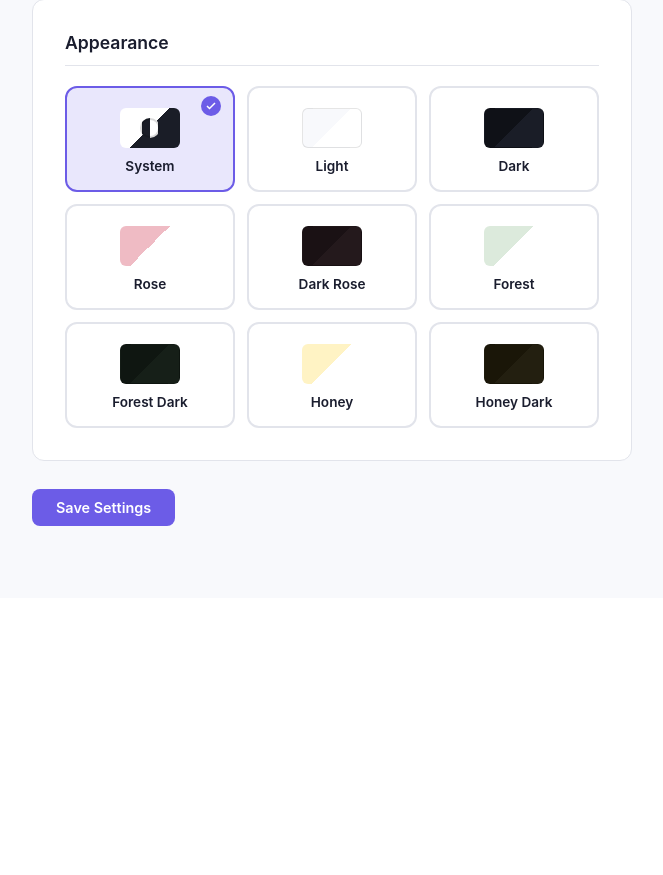
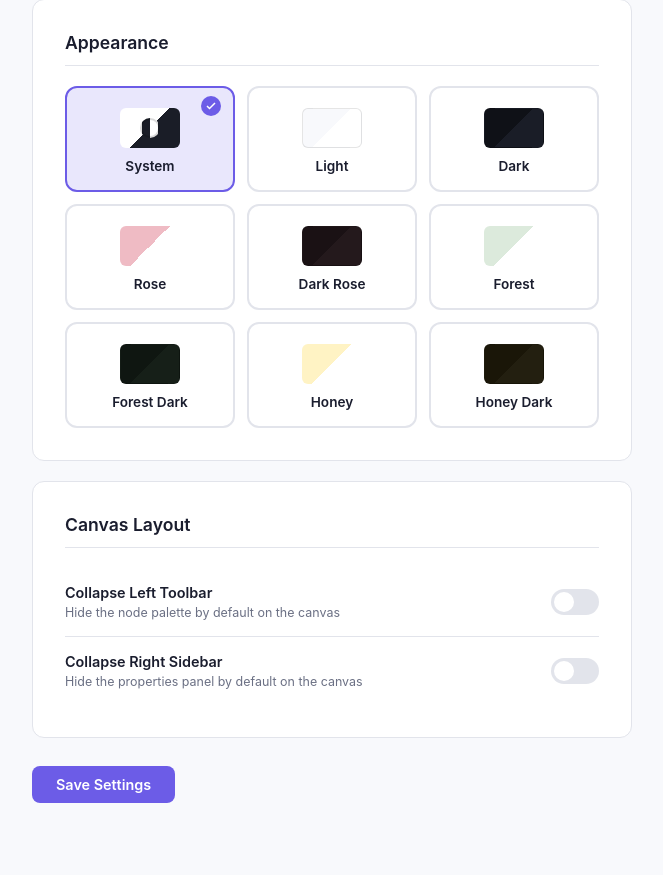
Before and after one commit to MohammadKeifari/SketchNet, a Django app: page /settings/ in a window 1280 px wide. Shown: the part 215-1090 px from the top of the page, without its empty margins (308-971 px from the left). Before the commit the page ends 741 px from the top, so only its background shows below. Run offline with Django 5.2, Linux system fonts and the light colour scheme; the visitor is signed in with stand-in values (Sample User, id 1).

Commit message:
adding new options to setting (collapsing sidebars)

```diff
--- a/setting/static/setting/css/settings.css
+++ b/setting/static/setting/css/settings.css
@@ -202,3 +202,79 @@
         grid-template-columns: repeat(2, 1fr);
     }
 }
+
+/* ===== TOGGLE SWITCH ===== */
+.setting-row {
+    display: flex;
+    align-items: center;
+    justify-content: space-between;
+    padding: 16px 0;
+    border-bottom: 1px solid var(--border);
+}
+
+.setting-row:last-child {
+    border-bottom: none;
+}
+
+.setting-info {
+    display: flex;
+    flex-direction: column;
+    gap: 4px;
+}
+
+.setting-label {
+    font-size: 0.9rem;
+    font-weight: 600;
+    color: var(--text-primary);
+}
+
+.setting-desc {
+    font-size: 0.78rem;
+    color: var(--text-secondary);
+}
+
+.toggle-switch {
+    position: relative;
+    display: inline-block;
+    width: 48px;
+    height: 26px;
+    flex-shrink: 0;
+}
+
+.toggle-switch input {
+    opacity: 0;
+    width: 0;
+    height: 0;
+}
+
+.toggle-slider {
+    position: absolute;
+    cursor: pointer;
+    top: 0;
+    left: 0;
+    right: 0;
+    bottom: 0;
+    background: var(--border);
+    border-radius: 26px;
+    transition: var(--transition);
+}
+
+.toggle-slider::before {
+    content: "";
+    position: absolute;
+    height: 20px;
+    width: 20px;
+    left: 3px;
+    bottom: 3px;
+    background: #fff;
+    border-radius: 50%;
+    transition: var(--transition);
+}
+
+.toggle-switch input:checked + .toggle-slider {
+    background: var(--accent);
+}
+
+.toggle-switch input:checked + .toggle-slider::before {
+    transform: translateX(22px);
+}
--- a/setting/templates/setting/settings.html
+++ b/setting/templates/setting/settings.html
@@ -207,7 +207,50 @@
                     </div>
                 </div>
             </div>
+            <div class="settings-card">
+                <h2>Canvas Layout</h2>
+                <div class="setting-row">
+                    <div class="setting-info">
+                        <span class="setting-label">Collapse Left Toolbar</span>
+                        <span class="setting-desc">Hide the node palette by default on the canvas</span>
+                    </div>
+                    <label class="toggle-switch">
+                        <input type="checkbox"
+                               id="collapse-left-sidebar"
+                               {% if settings.collapse_left_sidebar %}checked{% endif %}
+                               onchange="updateSidebarPreference('collapse_left_sidebar', this.checked)">
+                        <span class="toggle-slider"></span>
+                    </label>
+                </div>
+                <div class="setting-row">
+                    <div class="setting-info">
+                        <span class="setting-label">Collapse Right Sidebar</span>
+                        <span class="setting-desc">Hide the properties panel by default on the canvas</span>
+                    </div>
+                    <label class="toggle-switch">
+                        <input type="checkbox"
+                               id="collapse-right-sidebar"
+                               {% if settings.collapse_right_sidebar %}checked{% endif %}
+                               onchange="updateSidebarPreference('collapse_right_sidebar', this.checked)">
+                        <span class="toggle-slider"></span>
+                    </label>
+                </div>
+            </div>
             <button type="submit" class="btn-submit">Save Settings</button>
         </form>
     </div>
 {% endblock content %}
+{% block extra_js %}
+    <script>
+    function updateSidebarPreference(field, value) {
+        fetch("{% url 'setting:update_sidebar' %}", {
+            method: "POST",
+            headers: {
+                "Content-Type": "application/json",
+                "X-CSRFToken": document.querySelector("[name=csrfmiddlewaretoken]").value,
+            },
+            body: JSON.stringify({ [field]: value }),
+        });
+    }
+    </script>
+{% endblock extra_js %}
```
